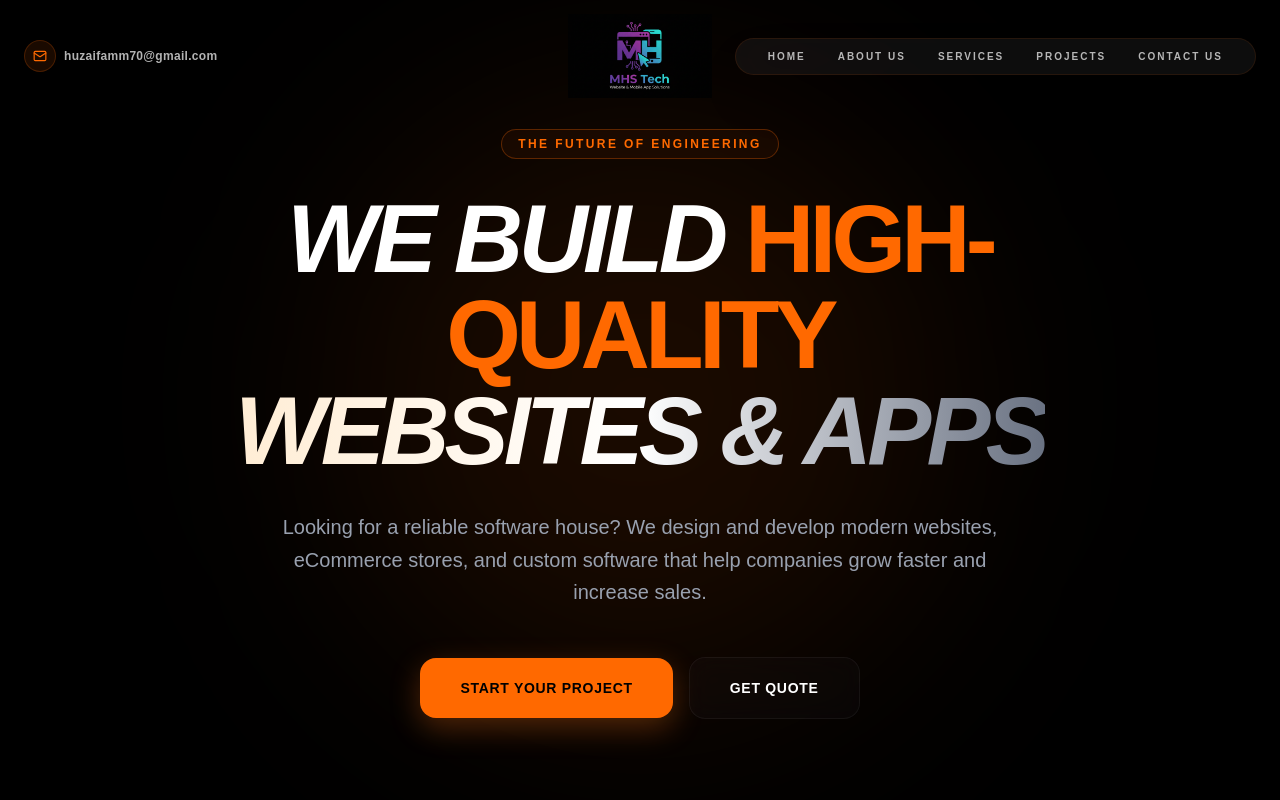
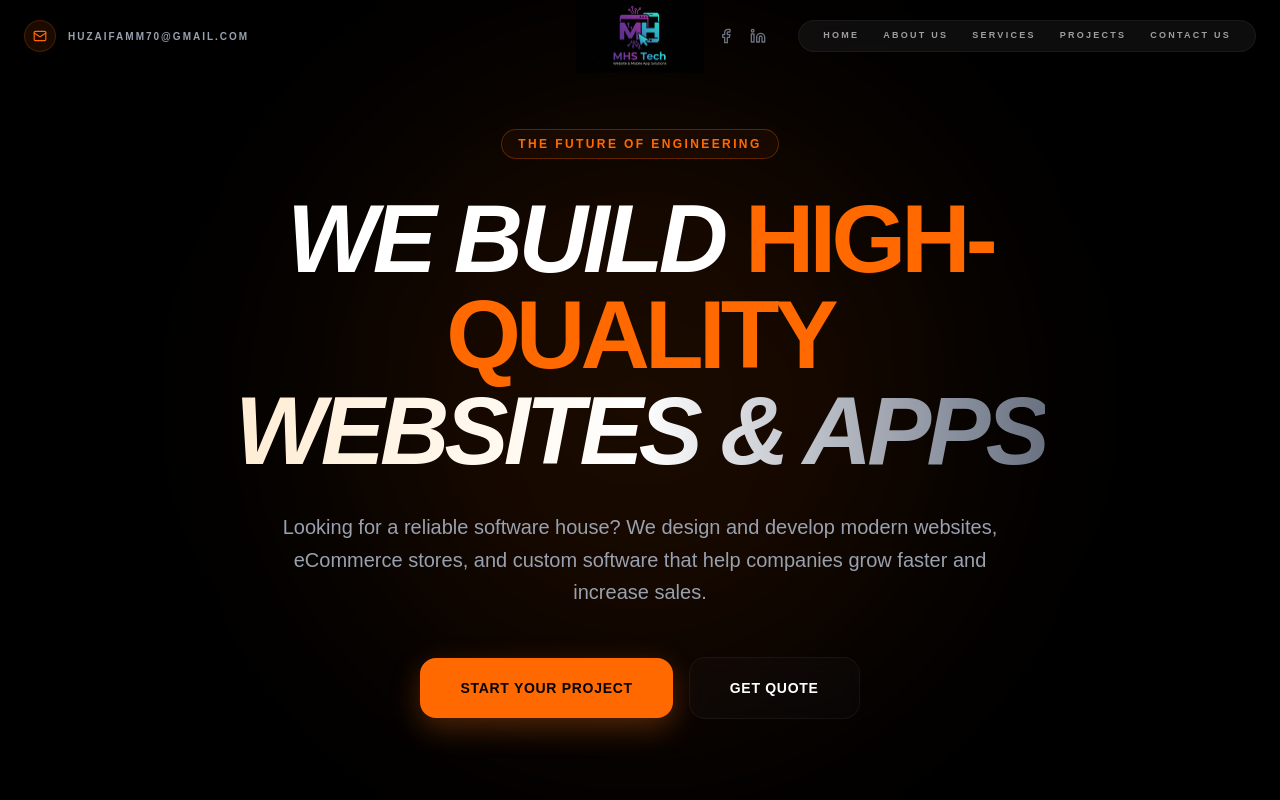
Before and after one commit to Huzaifa777-svg/MHS-Tech, a Next.js app: page / in a window 1280 px wide. Shown: the top 800 px of the page. Built offline with nearby package versions, Linux system fonts and the light colour scheme.

Commit message:
Design: Premium mobile menu with staggered animations and social links

```diff
--- a/src/components/Header.tsx
+++ b/src/components/Header.tsx
@@ -2,7 +2,7 @@
 
 import { useState, useEffect } from "react";
 import Link from "next/link";
-import { Mail, Facebook, Linkedin, Menu, X } from "lucide-react";
+import { Mail, Facebook, Linkedin, Menu, X, ArrowRight } from "lucide-react";
 import Image from "next/image";
 import { motion, AnimatePresence } from "framer-motion";
 
@@ -15,8 +15,13 @@ export default function Header() {
             setScrolled(window.scrollY > 20);
         };
         window.addEventListener("scroll", handleScroll);
+        if (isMenuOpen) {
+            document.body.style.overflow = "hidden";
+        } else {
+            document.body.style.overflow = "unset";
+        }
         return () => window.removeEventListener("scroll", handleScroll);
-    }, []);
+    }, [isMenuOpen]);
 
     const navLinks = [
         { name: "Home", href: "/" },
@@ -26,25 +31,50 @@ export default function Header() {
         { name: "Contact Us", href: "/contact" },
     ];
 
+    const menuVariants = {
+        closed: { opacity: 0, x: "100%" },
+        open: {
+            opacity: 1,
+            x: 0,
+            transition: {
+                type: "spring" as const,
+                damping: 30,
+                stiffness: 300,
+                staggerChildren: 0.1,
+                delayChildren: 0.2
+            }
+        },
+        exit: {
+            opacity: 0,
+            x: "100%",
+            transition: { duration: 0.3 }
+        }
+    };
+
+    const linkVariants = {
+        closed: { opacity: 0, y: 20 },
+        open: { opacity: 1, y: 0 }
+    };
+
     return (
         <header
-            className={`fixed top-0 left-0 w-full z-50 transition-all duration-300 ${scrolled ? "bg-black/80 backdrop-blur-xl border-b border-white/5 py-4" : "bg-transparent py-6"
+            className={`fixed top-0 left-0 w-full z-50 transition-all duration-500 ${scrolled ? "bg-black/80 backdrop-blur-2xl border-b border-white/10 py-3" : "bg-transparent py-5"
                 }`}
         >
-            <div className="max-w-7xl mx-auto px-6 h-16 flex justify-between items-center relative">
+            <div className="max-w-7xl mx-auto px-6 flex justify-between items-center relative">
 
-                {/* Left: Email (Hidden on smallest mobile) */}
-                <div className="hidden sm:flex items-center gap-2">
+                {/* Left: Email */}
+                <div className="hidden sm:flex items-center gap-3">
                     <div className="w-8 h-8 rounded-full bg-orange-500/10 flex items-center justify-center border border-orange-500/20">
                         <Mail className="w-3.5 h-3.5 text-orange-500" />
                     </div>
-                    <span className="hidden lg:block text-white/70 text-xs font-bold tracking-wide">huzaifamm70@gmail.com</span>
+                    <span className="hidden lg:block text-gray-400 text-[10px] font-black uppercase tracking-[0.2em]">huzaifamm70@gmail.com</span>
                 </div>
 
                 {/* Center: Logo */}
-                <div className="absolute left-1/2 -translate-x-1/2 top-1/2 -translate-y-1/2 z-30 lg:translate-x-[-50%] lg:left-1/2">
-                    <Link href="/">
-                        <div className="relative w-28 h-28 md:w-36 md:h-36 flex items-center justify-center">
+                <div className="absolute left-1/2 -translate-x-1/2 top-1/2 -translate-y-1/2 z-30">
+                    <Link href="/" className="block">
+                        <div className="relative w-24 h-24 md:w-32 md:h-32 flex items-center justify-center">
                             <Image
                                 src="/images/logo.png"
                                 alt="MHS Tech"
@@ -57,68 +87,91 @@ export default function Header() {
                     </Link>
                 </div>
 
-                {/* Right: Desktop Nav & Mobile Toggle */}
-                <div className="flex items-center gap-6">
+                {/* Right: Actions */}
+                <div className="flex items-center gap-4">
                     {/* Desktop Socials */}
-                    <div className="hidden md:flex items-center gap-3">
-                        <Link href="https://facebook.com/share/1AQ7s2Dd2k/" target="_blank" className="text-gray-400 hover:text-orange-500 transition-colors">
-                            <Facebook className="w-5 h-5" />
+                    <div className="hidden md:flex items-center gap-4 mr-4">
+                        <Link href="https://facebook.com/share/1AQ7s2Dd2k/" target="_blank" className="text-gray-500 hover:text-orange-500 transition-colors">
+                            <Facebook className="w-4 h-4" />
                         </Link>
-                        <Link href="https://linkedin.com/in/muhammad-huzaifa-mhs" target="_blank" className="text-gray-400 hover:text-orange-500 transition-colors">
-                            <Linkedin className="w-5 h-5" />
+                        <Link href="https://linkedin.com/in/muhammad-huzaifa-mhs" target="_blank" className="text-gray-500 hover:text-orange-500 transition-colors">
+                            <Linkedin className="w-4 h-4" />
                         </Link>
                     </div>
 
-                    {/* Mobile Menu Button */}
-                    <button
-                        onClick={() => setIsMenuOpen(!isMenuOpen)}
-                        className="lg:hidden w-10 h-10 flex items-center justify-center text-white"
-                    >
-                        {isMenuOpen ? <X className="w-6 h-6" /> : <Menu className="w-6 h-6" />}
-                    </button>
-
-                    {/* Desktop Navigation Pill */}
-                    <nav className="hidden lg:flex px-8 py-2.5 rounded-full border border-orange-500/10 bg-white/5 backdrop-blur-xl items-center gap-8 shadow-2xl">
+                    {/* Desktop Navigation */}
+                    <nav className="hidden lg:flex px-6 py-2 rounded-full border border-white/5 bg-white/5 backdrop-blur-md items-center gap-6">
                         {navLinks.map((link) => (
                             <Link
                                 key={link.name}
                                 href={link.href}
-                                className="text-white/70 hover:text-orange-500 transition-colors text-[10px] font-black uppercase tracking-[0.2em]"
+                                className="text-white/60 hover:text-orange-500 transition-colors text-[9px] font-black uppercase tracking-[0.25em]"
                             >
                                 {link.name}
                             </Link>
                         ))}
                     </nav>
+
+                    {/* Mobile Menu Toggle */}
+                    <button
+                        onClick={() => setIsMenuOpen(!isMenuOpen)}
+                        className="lg:hidden w-12 h-12 flex items-center justify-center rounded-2xl bg-orange-500/10 border border-orange-500/20 text-orange-500 relative z-[60]"
+                    >
+                        {isMenuOpen ? <X className="w-6 h-6" /> : <Menu className="w-6 h-6" />}
+                    </button>
                 </div>
             </div>
 
-            {/* Mobile Menu Backdrop */}
+            {/* Mobile Menu Overlay */}
             <AnimatePresence>
                 {isMenuOpen && (
                     <motion.div
-                        initial={{ opacity: 0, x: "100%" }}
-                        animate={{ opacity: 1, x: 0 }}
-                        exit={{ opacity: 0, x: "100%" }}
-                        transition={{ type: "spring", damping: 25, stiffness: 200 }}
-                        className="fixed inset-0 bg-black z-40 lg:hidden flex flex-col items-center justify-center gap-8 p-6"
+                        variants={menuVariants}
+                        initial="closed"
+                        animate="open"
+                        exit="exit"
+                        className="fixed inset-0 bg-black/95 backdrop-blur-3xl z-50 lg:hidden flex flex-col p-8 pt-32 h-[100dvh]"
                     >
-                        <div className="absolute top-8 left-1/2 -translate-x-1/2 w-32 h-32 relative mb-8">
-                            <Image src="/images/logo.png" alt="Logo" fill className="object-contain" unoptimized />
+                        {/* Background Glow */}
+                        <div className="absolute top-1/2 left-1/2 -translate-x-1/2 -translate-y-1/2 w-full h-full bg-orange-500/5 blur-[120px] rounded-full pointer-events-none" />
+
+                        <div className="flex flex-col gap-6 relative z-10 text-center sm:text-left sm:pl-10">
+                            <p className="text-orange-500 font-black uppercase tracking-[0.3em] text-[10px] mb-4">NavigatioN</p>
+                            {navLinks.map((link) => (
+                                <motion.div key={link.name} variants={linkVariants}>
+                                    <Link
+                                        href={link.href}
+                                        onClick={() => setIsMenuOpen(false)}
+                                        className="text-4xl sm:text-6xl font-black uppercase tracking-tighter hover:text-orange-500 transition-all flex items-center gap-4 group justify-center sm:justify-start"
+                                    >
+                                        <span className="opacity-10 group-hover:opacity-100 group-hover:text-orange-500 transition-opacity">/</span>
+                                        {link.name}
+                                    </Link>
+                                </motion.div>
+                            ))}
                         </div>
-                        {navLinks.map((link) => (
+
+                        <motion.div variants={linkVariants} className="mt-auto relative z-10 flex flex-col items-center sm:items-start sm:pl-10">
                             <Link
-                                key={link.name}
-                                href={link.href}
+                                href="/contact"
                                 onClick={() => setIsMenuOpen(false)}
-                                className="text-3xl font-black uppercase tracking-tighter hover:text-orange-500 transition-colors"
+                                className="w-full sm:w-auto px-8 py-4 bg-orange-500 text-black rounded-2xl font-black uppercase tracking-widest text-xs flex items-center justify-center gap-3 hover:scale-105 transition-transform"
                             >
-                                {link.name}
+                                Start a Project <ArrowRight className="w-4 h-4" />
                             </Link>
-                        ))}
-                        <div className="flex gap-8 mt-12 pt-8 border-t border-white/5 w-full justify-center">
-                            <Link href="https://facebook.com/share/1AQ7s2Dd2k/" target="_blank" className="text-gray-400"><Facebook className="w-6 h-6" /></Link>
-                            <Link href="https://linkedin.com/in/muhammad-huzaifa-mhs" target="_blank" className="text-gray-400"><Linkedin className="w-6 h-6" /></Link>
-                        </div>
+
+                            <div className="flex gap-8 mt-12 py-8 border-t border-white/5 w-full justify-center sm:justify-start">
+                                <Link href="https://facebook.com/share/1AQ7s2Dd2k/" target="_blank" className="text-gray-500 hover:text-orange-500 transition-colors">
+                                    <Facebook className="w-6 h-6" />
+                                </Link>
+                                <Link href="https://linkedin.com/in/muhammad-huzaifa-mhs" target="_blank" className="text-gray-500 hover:text-orange-500 transition-colors">
+                                    <Linkedin className="w-6 h-6" />
+                                </Link>
+                                <Link href="mailto:huzaifamm70@gmail.com" className="text-gray-500 hover:text-orange-500 transition-colors">
+                                    <Mail className="w-6 h-6" />
+                                </Link>
+                            </div>
+                        </motion.div>
                     </motion.div>
                 )}
             </AnimatePresence>
```
